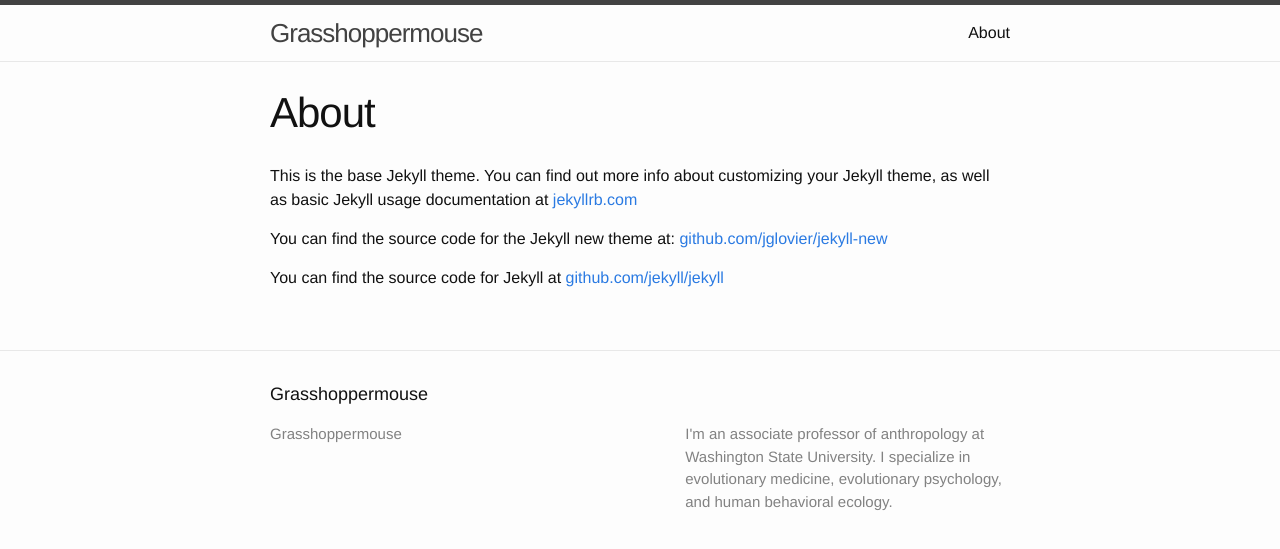
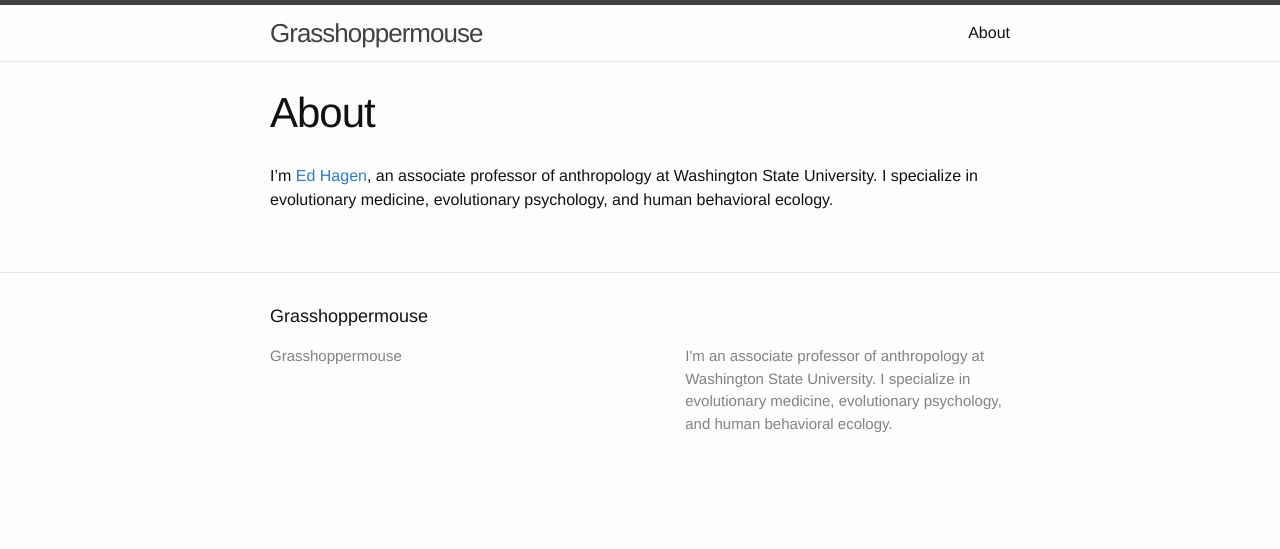
Before and after one commit to grasshoppermouse/grasshoppermouse.github.io.old, a Jekyll site: the page built from about.md, in a window 1280 px wide. Shown: the top 549 px of the page. Built offline with Jekyll 4.4.1, drawn with Linux system fonts in a browser that asks for light colours.

Commit message:
Update about.md

```diff
--- a/about.md
+++ b/about.md
@@ -4,8 +4,4 @@
 permalink: /about/
 ---
 
-This is the base Jekyll theme. You can find out more info about customizing your Jekyll theme, as well as basic Jekyll usage documentation at [jekyllrb.com](http://jekyllrb.com/)
-
-You can find the source code for the Jekyll new theme at: [github.com/jglovier/jekyll-new](https://github.com/jglovier/jekyll-new)
-
-You can find the source code for Jekyll at [github.com/jekyll/jekyll](https://github.com/jekyll/jekyll)
+I'm [Ed Hagen](http://anthro.vancouver.wsu.edu/faculty/hagen/), an associate professor of anthropology at Washington State University. I specialize in evolutionary medicine, evolutionary psychology, and human behavioral ecology.
```
